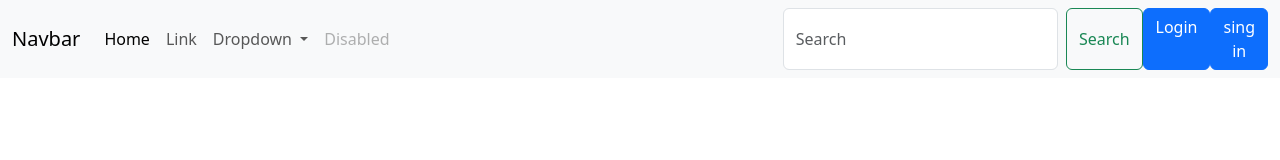
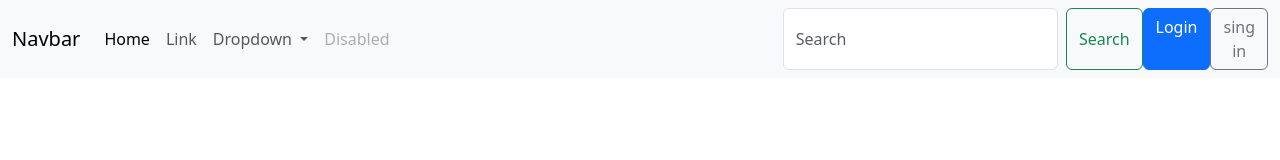
Before and after one commit to GaboMac911/ova, a plain HTML site: page index.html in a window 1280 px wide. Drawn offline with nearby package versions, Linux system fonts and the light colour scheme.

Commit message:
Se añadio boton de registro de pagina

```diff
--- a/index.html
+++ b/index.html
@@ -46,7 +46,7 @@
         <input class="form-control me-2" type="search" placeholder="Search" aria-label="Search"/>
         <button class="btn btn-outline-success" type="submit">Search</button>
         <a class="btn btn-primary" href="#" role="button">Login</a>
-        <a class="btn btn-primary" href="#" role="button">sing in</a>
+        <button type="button" class="btn btn-outline-secondary">sing in</button>
       </form>
     </div>
   </div>
```
